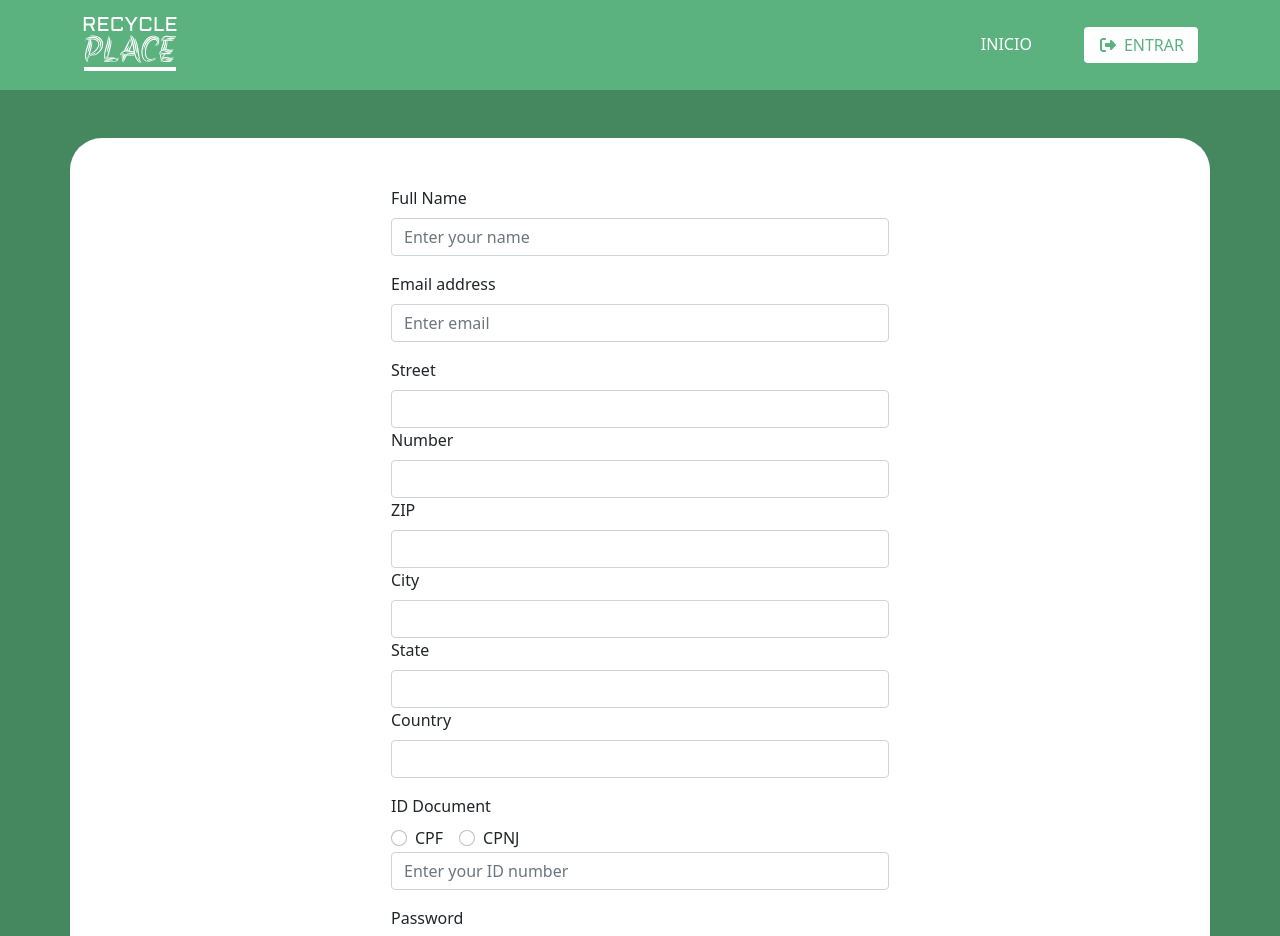
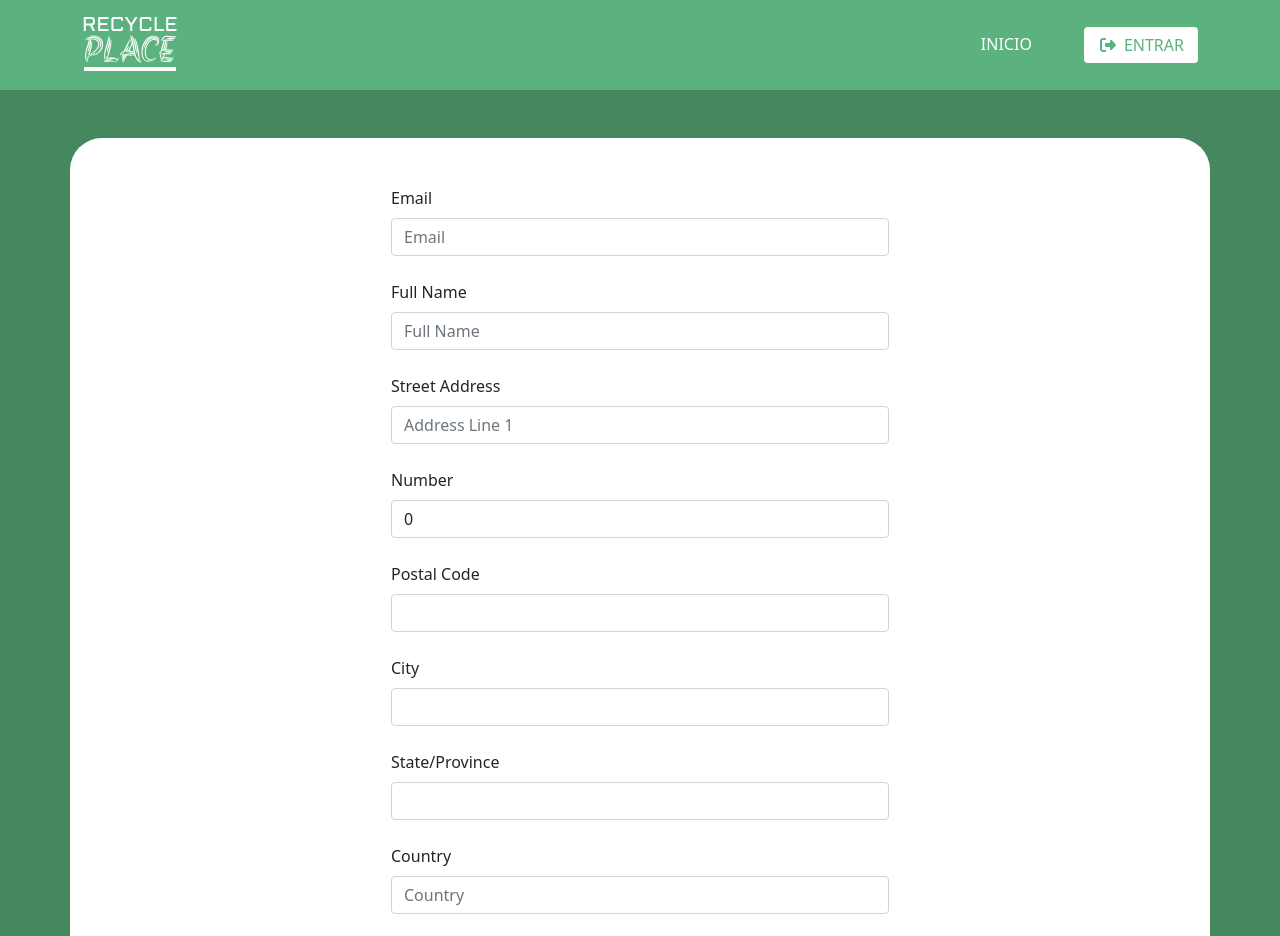
Before and after one commit to PracticesAndProjects/aps-3-web-app, a React (Create React App) app: page /signup in a window 1280 px wide. Shown: the top 936 px of the page. Built offline with nearby package versions, Linux system fonts and the light colour scheme.

Commit message:
refactor(signup): refactor form structure and data handling

```diff
--- /dev/null
+++ b/src/presentation/components/FormInput/index.tsx
@@ -0,0 +1,49 @@
+import React from "react";
+import { Form } from "react-bootstrap";
+import IPrivateUser from "../../../domain/models/User/PrivateUser";
+
+interface IFormInputProps {
+  placeholder?: string;
+  label?: string;
+  name?: string;
+  type?: string;
+  value?: string;
+  handleChange?: any;
+}
+
+export default function FormInput(props: IFormInputProps) {
+  return (
+    <Form.Group>
+      {props.type != "radio" ? (
+        <>
+          {props.label ? <Form.Label>{props.label}</Form.Label> : null}
+          <Form.Control
+            type={props.type ? props.type : "input"}
+            name={props.name ? props.name : ""}
+            placeholder={props.placeholder ? props.placeholder : ""}
+            value={props.value}
+            onChange={props.handleChange}
+          />
+        </>
+      ) : (
+        <>
+          {props.label ? (
+            <>
+              <Form.Label>{props.label}</Form.Label>
+              <br />
+            </>
+          ) : null}
+          <Form.Check
+            inline
+            type="radio"
+            label={props.placeholder}
+            name={props.name ? props.name : ""}
+            value={props.value}
+            onChange={props.handleChange}
+          />
+        </>
+      )}
+      <br />
+    </Form.Group>
+  );
+}
--- a/src/presentation/pages/Signup/index.tsx
+++ b/src/presentation/pages/Signup/index.tsx
@@ -1,23 +1,143 @@
 import Layout from "../../components/Layout";
 import Form from "react-bootstrap/Form";
 import { Button, Container, Col, Row } from "react-bootstrap";
-import React, { ChangeEventHandler, useState } from "react";
+import React, { ChangeEventHandler, useRef, useState } from "react";
 import IPrivateUser from "../../../domain/models/User/PrivateUser";
+import FormInput from "../../components/FormInput";
+
+interface IUserFormValues {
+  email?: string;
+  name?: string;
+  password?: string;
+  passwordConfirmation?: string;
+  street?: string;
+  number?: number;
+  zip?: string;
+  city?: string;
+  state?: string;
+  country?: string;
+  documentId?: string;
+  documentTypology?: number;
+}
 
 export default function Signup() {
-  const [formData, setFormData] = useState<IPrivateUser>();
+  const [userData, setUserData] = useState<IPrivateUser>();
+  const [formValues, setFormValues] = useState<IUserFormValues>({
+    email: "",
+    name: "",
+    password: "",
+    passwordConfirmation: "",
+    street: "",
+    number: 0,
+    zip: "",
+    state: "",
+    city: "",
+    country: "",
+    documentId: "",
+    documentTypology: 0,
+  });
 
-  // function handleChange(event: React.ChangeEvent<HTMLInputElement>): void {
-  //   console.log("id: ", event.target.id);
-  //   console.log("name: ", event.target.name);
-  //   console.log("value: ", event.target.value);
-  //   const update: IPrivateUser = { ...formData };
-  //   update["email"] = event.target.value;
-  // }
+  const inputs = [
+    {
+      id: 1,
+      label: "Email",
+      name: "email",
+      type: "email",
+      placeholder: "Email",
+    },
+    {
+      id: 2,
+      label: "Full Name",
+      name: "name",
+      type: "text",
+      placeholder: "Full Name",
+    },
+    {
+      id: 3,
+      label: "Street Address",
+      name: "street",
+      type: "text",
+      placeholder: "Address Line 1",
+    },
+    {
+      id: 4,
+      label: "Number",
+      name: "number",
+      type: "number",
+      placeholder: "",
+    },
+    {
+      id: 5,
+      label: "Postal Code",
+      name: "zip",
+      type: "text",
+      placeholder: "",
+    },
+    {
+      id: 6,
+      label: "City",
+      name: "city",
+      type: "text",
+      placeholder: "",
+    },
+    {
+      id: 7,
+      label: "State/Province",
+      name: "state",
+      type: "text",
+      placeholder: "",
+    },
+    {
+      id: 8,
+      label: "Country",
+      name: "country",
+      type: "text",
+      placeholder: "Country",
+    },
+    {
+      id: 10,
+      label: "ID Type",
+      name: "documentTypology",
+      type: "radio",
+      placeholder: "CPF",
+    },
+    {
+      id: 11,
+      name: "documentTypology",
+      type: "radio",
+      placeholder: "CNPJ",
+    },
+    {
+      id: 12,
+      label: "Document ID",
+      name: "documentId",
+      type: "text",
+      placeholder: "Insert your Document ID number",
+    },
+    {
+      id: 13,
+      label: "Create a password",
+      name: "password",
+      type: "password",
+      placeholder: "Password",
+    },
+    {
+      id: 14,
+      label: "Confirm your password",
+      name: "passwordConfirmation",
+      type: "password",
+      placeholder: "Confirm Password",
+    },
+  ];
+
   function handleSubmit(e: React.SyntheticEvent): void {
     e.preventDefault();
-    console.log(formData);
-    console.log(e);
+    console.log(formValues);
+  }
+
+  function handleChange(e: React.ChangeEvent<HTMLInputElement>) {
+    setFormValues({ ...formValues, [e.target.name]: e.target.value });
+    console.log(e.target.value);
   }
 
   return (
@@ -25,197 +145,15 @@ export default function Signup() {
       <Container>
         <Row className={"justify-content-center"}>
           <Col sm={6}>
-            <Form
-              onSubmit={(e) => {
-                e.preventDefault();
-                console.log(e);
-                console.log(formData);
-              }}
-            >
-              <Form.Group className="mb-3" controlId="name">
-                <Form.Label>Full Name</Form.Label>
-                <Form.Control
-                  onChange={(e) => {
-                    setFormData({
-                      ...formData,
-                      profile: {
-                        name: e.target.value,
-                      },
-                    });
-                  }}
-                  type="name"
-                  placeholder="Enter your name"
+            <Form onSubmit={handleSubmit}>
+              {inputs.map((input) => (
+                <FormInput
+                  key={input.id}
+                  {...input}
+                  value={(formValues as any)[input.name]}
+                  handleChange={handleChange}
                 />
-              </Form.Group>
-
-              <Form.Group className="mb-3" controlId="email">
-                <Form.Label>Email address</Form.Label>
-                <Form.Control
-                  onChange={(e) => {
-                    setFormData({
-                      ...formData,
-                      email: e.target.value,
-                    });
-                  }}
-                  type="email"
-                  placeholder="Enter email"
-                />
-              </Form.Group>
-
-              <Form.Group className="mb-3">
-                <Form.Label>Street</Form.Label>
-                <Form.Control
-                  onChange={(e) => {
-                    setFormData({
-                      ...formData,
-                      profile: {
-                        address: {
-                          street: e.target.value,
-                        },
-                      },
-                    });
-                  }}
-                />
-
-                <Form.Label>Number</Form.Label>
-                <Form.Control
-                  type="number"
-                  onChange={(e) => {
-                    setFormData({
-                      ...formData,
-                      profile: {
-                        address: {
-                          number: parseInt(e.target.value),
-                        },
-                      },
-                    });
-                  }}
-                />
-
-                <Form.Label>ZIP</Form.Label>
-                <Form.Control
-                  id="zip"
-                  type="zip"
-                  onChange={(e) => {
-                    setFormData({
-                      ...formData,
-                      profile: {
-                        address: {
-                          zip: e.target.value,
-                        },
-                      },
-                    });
-                  }}
-                />
-
-                <Form.Label>City</Form.Label>
-                <Form.Control
-                  onChange={(e) => {
-                    setFormData({
-                      ...formData,
-                      profile: {
-                        address: {
-                          city: e.target.value,
-                        },
-                      },
-                    });
-                  }}
-                />
-
-                <Form.Label>State</Form.Label>
-                <Form.Control
-                  onChange={(e) => {
-                    setFormData({
-                      ...formData,
-                      profile: {
-                        address: {
-                          state: e.target.value,
-                        },
-                      },
-                    });
-                  }}
-                />
-
-                <Form.Label>Country</Form.Label>
-                <Form.Control
-                  id="country"
-                  type="country"
-                  onChange={(e) => {
-                    setFormData({
-                      ...formData,
-                      profile: {
-                        address: {
-                          country: e.target.value,
-                        },
-                      },
-                    });
-                  }}
-                />
-              </Form.Group>
-
-              <Form.Group className="mb-3" controlId="idDocument">
-                <Form.Label>ID Document</Form.Label>
-                <br></br>
-                <Form.Check
-                  inline
-                  type="radio"
-                  name="documentType"
-                  label="CPF"
-                  id="1"
-                  onChange={(e) => {
-                    setFormData({
-                      ...formData,
-                      profile: {
-                        documentTypology: 1,
-                      },
-                    });
-                  }}
-                />
-                <Form.Check
-                  inline
-                  type="radio"
-                  name="documentType"
-                  label="CPNJ"
-                  id="2"
-                  onChange={(e) => {
-                    setFormData({
-                      ...formData,
-                      profile: {
-                        documentTypology: 2,
-                      },
-                    });
-                  }}
-                />
-                <br />
-                <Form.Control
-                  type="input"
-                  name="documentId"
-                  placeholder="Enter your ID number"
-                  onChange={(e) => {
-                    setFormData({
-                      ...formData,
-                      profile: {
-                        documentId: e.target.value,
-                      },
-                    });
-                  }}
-                />
-              </Form.Group>
-
-              <Form.Group className="mb-3" controlId="password">
-                <Form.Label>Password</Form.Label>
-                <Form.Control
-                  name="password"
-                  type="password"
-                  placeholder="Password"
-                  onChange={(e) => {
-                    setFormData({
-                      ...formData,
-                      password: e.target.value,
-                    });
-                  }}
-                />
-              </Form.Group>
+              ))}
 
               <Button variant="primary" type="submit" onClick={handleSubmit}>
                 Submit
```
Also changed, not shown: src/domain/models/User/PrivateUser.ts (+11 -11 lines), .eslintrc.js, src/domain/models/Listing/PrivateListing.ts (line endings or trailing spaces), src/domain/models/Listing/PublicListing.ts (line endings or trailing spaces), src/domain/models/Order/PublicOrder.ts (line endings or trailing spaces), src/domain/models/User/PublicUser.ts (line endings or trailing spaces), src/presentation/pages/Home/index.tsx (line endings or trailing spaces), 2 other files (tests, documents, lock files or other folders).
